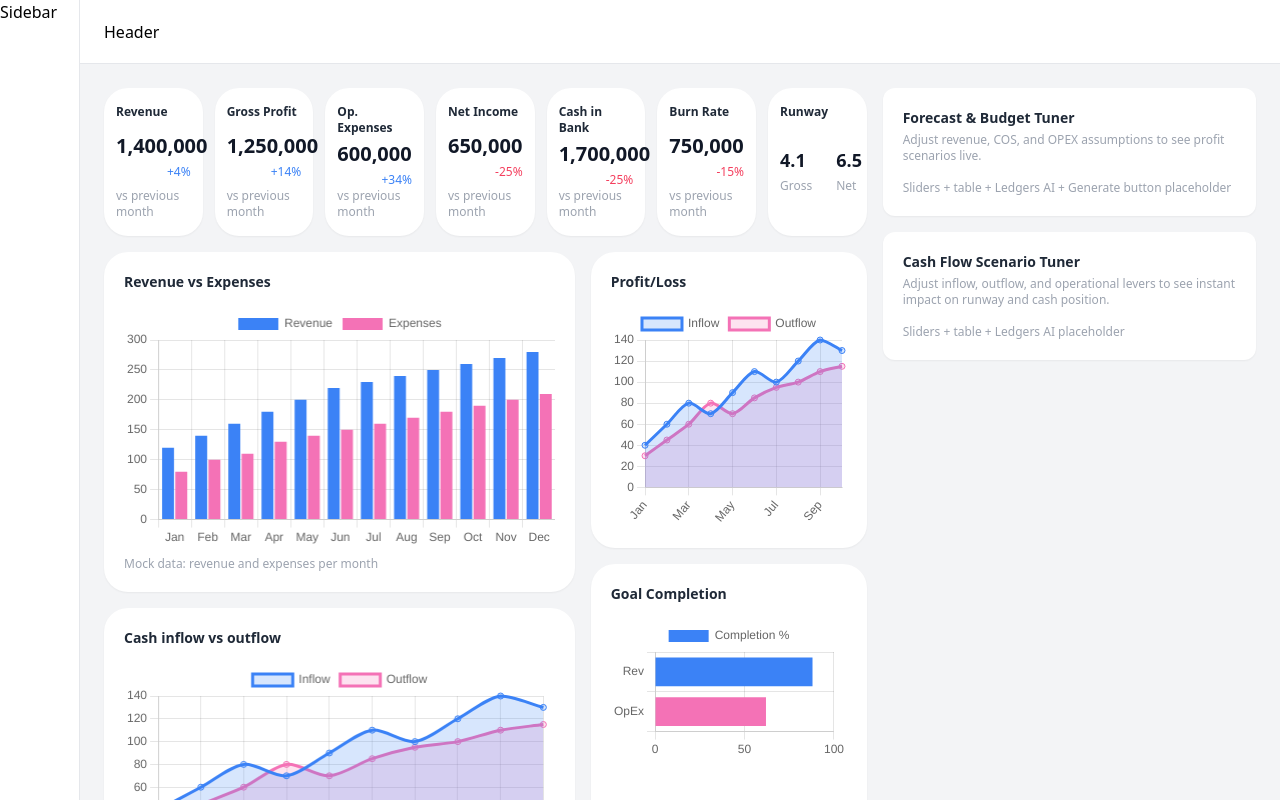
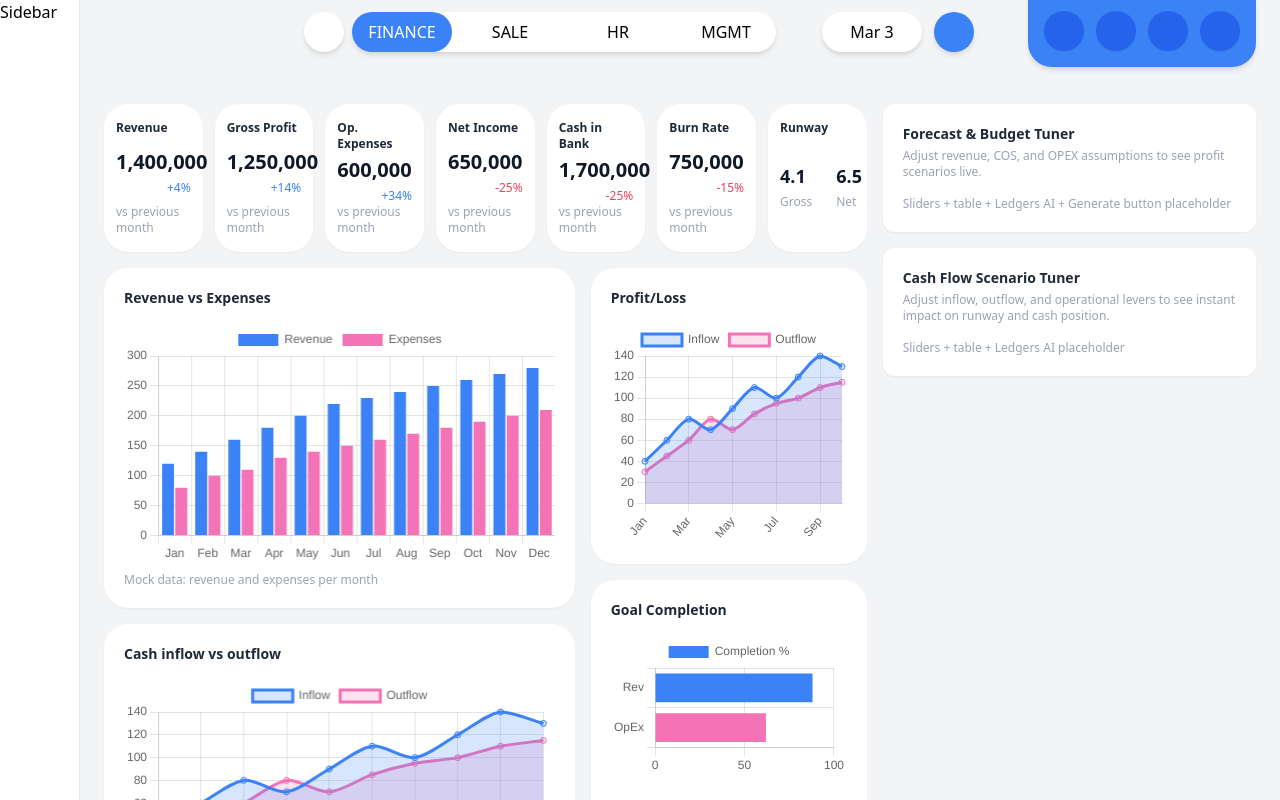
Before and after one commit to marwankamal32/ledgers-dashboard, a Vue app: page / in a window 1280 px wide. Shown: the top 800 px of the page. Built offline with nearby package versions, Linux system fonts and the light colour scheme.

Commit message:
Implement AppHeader component with dynamic tabs, date display, and action icons

```diff
--- a/src/components/layout/AppHeader.vue
+++ b/src/components/layout/AppHeader.vue
@@ -1,5 +1,73 @@
 <template>
-    <header class="h-16 bg-white border-b flex items-center px-6">
-      Header
-    </header>
-  </template>
+  <header class="h-16 flex justify-between items-center px-6 w-5/6 ms-auto mb-4">
+    <div class="first-section flex">
+      <div
+        class="rounded-full w-10 h-10 bg-white shadow-md text-blue-500 flex items-center justify-center me-2"
+      >
+        <i class="pi pi-objects-column"></i>
+      </div>
+
+      <ul class="rounded-full bg-white shadow-md flex items-center">
+        <li
+          v-for="tab in tabs"
+          :key="tab.id"
+          class="inline-block uppercase w-[100px] text-center me-2 p-2 px-3 rounded-full cursor-pointer last:me-0"
+          :class="activeTab === tab.id ? 'bg-blue-500 text-white' : ''"
+          @click="activeTab = tab.id"
+        >
+          {{ tab.label }}
+        </li>
+      </ul>
+    </div>
+
+    <div class="flex items-center">
+      <div class="bg-white text-center w-[100px] py-2 shadow-md me-3 rounded-full">
+        {{ formattedDate }}
+      </div>
+      <div
+        class="rounded-full w-10 h-10 text-white shadow-md bg-blue-500 flex items-center justify-center me-2"
+      >
+        <i class="pi pi-bars"></i>
+      </div>
+    </div>
+
+    <ul
+      class="bg-blue-500 rounded-b-3xl shadow-md flex items-center gap-3 -translate-y-px p-4"
+    >
+      <li
+        v-for="action in headerActions"
+        :key="action.icon"
+        class="bg-blue-600 text-white rounded-full p-3 shadow-sm w-10 h-10 flex items-center justify-center cursor-pointer"
+        :title="action.title"
+      >
+        <i :class="['pi', action.icon]"></i>
+      </li>
+    </ul>
+  </header>
+</template>
+
+<script setup>
+import { ref, computed } from 'vue'
+
+const activeTab = ref('finance')
+
+const tabs = [
+  { id: 'finance', label: 'finance' },
+  { id: 'sale', label: 'sale' },
+  { id: 'hr', label: 'hr' },
+  { id: 'mgmt', label: 'mgmt' },
+]
+
+const formattedDate = computed(() => {
+  const d = new Date()
+  const months = ['Jan', 'Feb', 'Mar', 'Apr', 'May', 'Jun', 'Jul', 'Aug', 'Sep', 'Oct', 'Nov', 'Dec']
+  return `${months[d.getMonth()]} ${d.getDate()}`
+})
+
+const headerActions = [
+  { icon: 'pi-bell', title: 'Notifications' },
+  { icon: 'pi-heart-fill', title: 'Favorites' },
+  { icon: 'pi-language', title: 'Language' },
+  { icon: 'pi-info', title: 'Info' },
+]
+</script>
```
